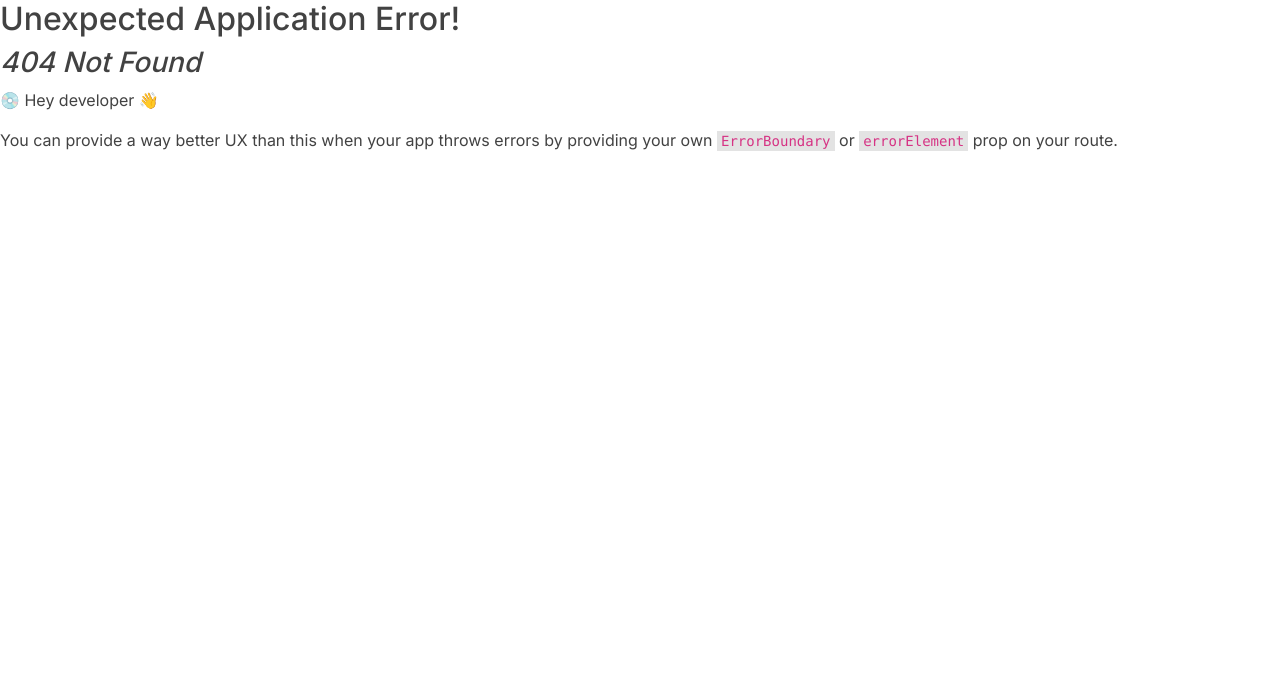
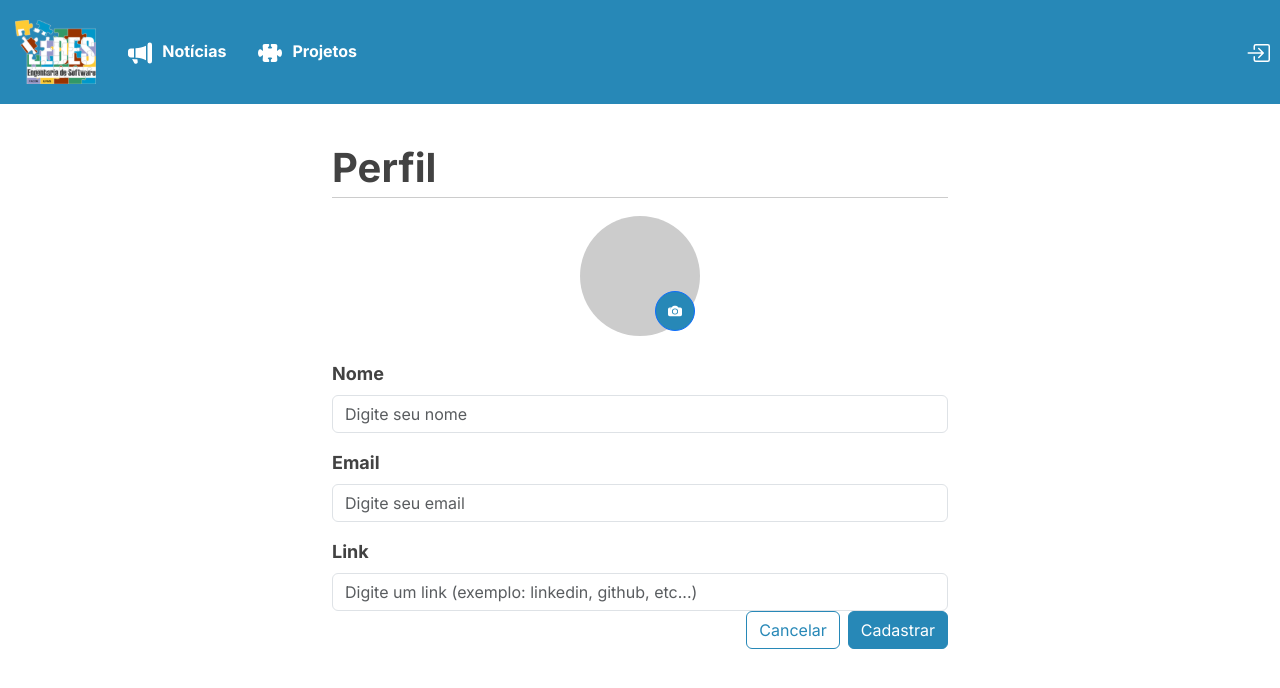
Before and after one commit to diogof651/csfacom-grupo1, a React (Vite) app in the folder front-end/: page /perfil in a window 1280 px wide. Before the commit this address had no page. Shown: the top 688 px of the page. Built offline with nearby package versions, Linux system fonts and the light colour scheme.

Commit message:
Perfil de usuario + componente foto de perfil

```diff
--- /dev/null
+++ b/front-end/src/components/FotoPerfil/FotoPerfil.jsx
@@ -0,0 +1,65 @@
+import React, { useRef, useState } from "react";
+import Button from "react-bootstrap/Button";
+import Container from "react-bootstrap/Container";
+import Form from "react-bootstrap/Form";
+import { BsFillCameraFill } from "react-icons/bs";
+
+export function FotoPerfil() {
+  const fileInputRef = useRef(null);
+
+  const handleButtonClick = () => {
+    // Simule um clique no input do tipo file quando o botão for clicado
+    fileInputRef.current.click();
+  };
+
+  const handleFileInputChange = (e) => {
+    // Aqui você pode lidar com o arquivo selecionado
+    const selectedFile = e.target.files[0];
+    console.log("Arquivo selecionado:", selectedFile);
+  };
+
+  return (
+    <>
+      <div
+        style={{
+          width: "120px",
+          height: "120px",
+          borderRadius: "50%",
+          backgroundColor: "#ccc", // Cor de fundo do círculo
+          position: "relative", // Para posicionar o botão sobre o círculo
+        }}
+      >
+        <Button
+          style={{
+            backgroundColor: "var(--blue)",
+            width: "40px",
+            height: "40px",
+            borderRadius: "50%", // Torna o botão redondo
+            display: "flex",
+            alignItems: "center",
+            justifyContent: "center",
+            position: "absolute", // Posiciona o botão sobre o círculo
+            bottom: "5px", // Ajuste a posição vertical conforme necessário
+            right: "5px", // Ajuste a posição horizontal conforme necessário
+          }}
+          onClick={handleButtonClick}
+        >
+          <BsFillCameraFill
+            style={{
+              width: "20px", // Tamanho do ícone
+              height: "20px", // Tamanho do ícone
+              color: "#fff", // Cor do ícone
+            }}
+          />
+        </Button>
+      </div>
+      <input
+        type="file"
+        accept="image/*"
+        style={{ display: "none" }}
+        ref={fileInputRef}
+        onChange={handleFileInputChange}
+      />
+    </>
+  );
+}
--- /dev/null
+++ b/front-end/src/routes/Usuario/CadastroUsuario/CadastroUsuario.jsx
@@ -0,0 +1,72 @@
+import React from "react";
+import Button from "react-bootstrap/Button";
+import Container from "react-bootstrap/Container";
+import Form from "react-bootstrap/Form";
+import "react-datepicker/dist/react-datepicker.css";
+import "react-quill/dist/quill.snow.css";
+import { Input } from "../../../components/Input/Input";
+
+export function CadastroUsuario() {
+  return (
+    <>
+      <Container
+        className="d-flex flex-column"
+        style={{ width: "50vw", marginTop: "40px" }}
+      >
+        <h1
+          style={{
+            borderBottom: "1px solid #ccc",
+            marginBottom: "10px",
+            fontWeight: "bold",
+            paddingBottom: "5px"
+          }}
+        >
+          Dados Pessoais
+        </h1>
+        <Form
+          className={`d-flex justify-content-center flex-column form-container w-100`}
+        //   onSubmit=""
+        >
+          <Input
+            label={"Nome"}
+            required={true}
+            placeholder={"Digite seu nome"}
+            tipo={"text"}
+          ></Input>
+          <Input
+            label={"Email"}
+            required={true}
+            placeholder={"Digite seu email"}
+            tipo={"email"}
+          ></Input>
+          <Form.Check
+            className="mt-3"
+            type="checkbox"
+            id="ativoCheckbox"
+            label="Ativo"
+          />
+          <div className="d-flex justify-content-end gap-2">
+            <Button
+              style={{
+                backgroundColor: "transparent",
+                borderColor: "var(--blue)",
+                color: "var(--blue)",
+              }}
+            >
+              Cancelar
+            </Button>
+            <Button
+              type="submit"
+              style={{
+                backgroundColor: "var(--blue)",
+                borderColor: "var(--blue)",
+              }}
+            >
+              Cadastrar
+            </Button>
+          </div>
+        </Form>
+      </Container>
+    </>
+  );
+}
--- a/front-end/src/routes/CadastroUsuario/CadastroUsuario.jsx
+++ b/front-end/src/routes/Usuario/Perfil/Perfil.jsx
@@ -1,12 +1,18 @@
-import React from "react";
+import React, { useRef } from "react";
 import Button from "react-bootstrap/Button";
 import Container from "react-bootstrap/Container";
 import Form from "react-bootstrap/Form";
 import "react-datepicker/dist/react-datepicker.css";
 import "react-quill/dist/quill.snow.css";
-import { Input } from "../../components/Input/Input";
+import { Input } from "../../../components/Input/Input";
+import { FotoPerfil } from "../../../components/FotoPerfil/FotoPerfil";
 
-export function CadastroUsuario() {
+export function Perfil() {
+  const iconStyle = {
+    width: "24px", // Defina o tamanho desejado
+    height: "24px", // Defina a altura desejada (opcional)
+  };
+
   return (
     <>
       <Container
@@ -18,15 +24,19 @@ export function CadastroUsuario() {
             borderBottom: "1px solid #ccc",
             marginBottom: "10px",
             fontWeight: "bold",
-            paddingBottom: "5px"
+            paddingBottom: "5px",
           }}
         >
-          Dados Pessoais
+          Perfil
         </h1>
         <Form
           className={`d-flex justify-content-center flex-column form-container w-100`}
-        //   onSubmit=""
+          //   onSubmit=""
         >
+          <div className="mx-auto mt-2 mb-2">
+            <FotoPerfil></FotoPerfil>
+          </div>
+
           <Input
             label={"Nome"}
             required={true}
@@ -39,12 +49,12 @@ export function CadastroUsuario() {
             placeholder={"Digite seu email"}
             tipo={"email"}
           ></Input>
-          <Form.Check
-            className="mt-3"
-            type="checkbox"
-            id="ativoCheckbox"
-            label="Ativo"
-          />
+          <Input
+            label={"Link"}
+            placeholder={"Digite um link (exemplo: linkedin, github, etc...)"}
+            tipo={"email"}
+          ></Input>
+
           <div className="d-flex justify-content-end gap-2">
             <Button
               style={{
```
Also changed, not shown: front-end/src/main.jsx (+7 -3 lines).
